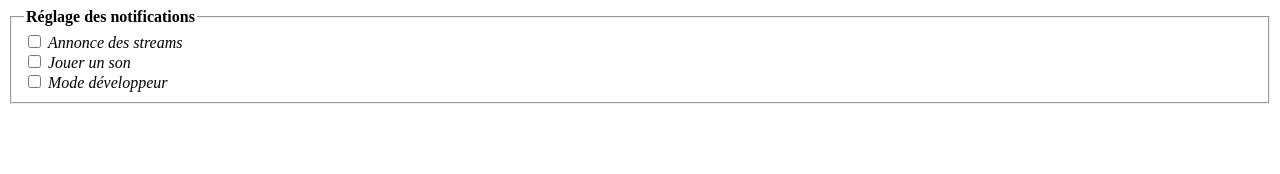
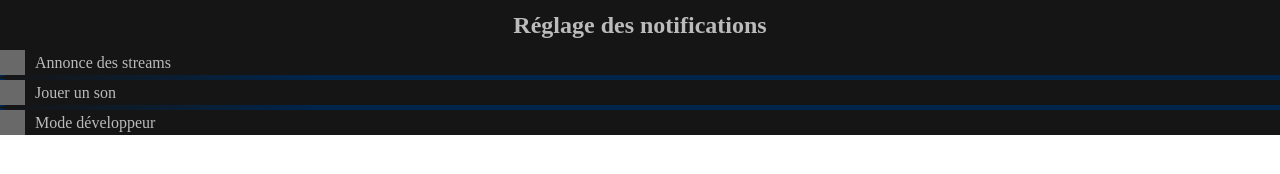
Before and after one commit to devleesch001/Squntt-Live-Notif, a browser extension: page views/options.html in a window 1280 px wide. Drawn offline with Linux system fonts and the light colour scheme.

Commit message:
option design

```diff
--- a/assets/js/options.js
+++ b/assets/js/options.js
@@ -9,11 +9,9 @@ window.onload = function () {
     $(document).ready(function () {
 
         if ($('#devMode').is(':checked')) {
-            $("#testSound").show();
-            $("#testNotify").show();
+            $("#displayDevMode").show();
         } else {
-            $("#testSound").hide();
-            $("#testNotify").hide();
+            $("#displayDevMode").hide();
         }
 
 
@@ -35,11 +33,9 @@ window.onload = function () {
             });
 
             if (checked) {
-                $("#testSound").show();
-                $("#testNotify").show();
+                $("#displayDevMode").show();
             } else {
-                $("#testSound").hide();
-                $("#testNotify").hide();
+                $("#displayDevMode").hide();
             }
         });
 
--- /dev/null
+++ b/views/options.css
@@ -0,0 +1,108 @@
+body{
+    margin: 0px;
+}
+
+/* Customize the label (the container) */
+.form-switch {
+    display: block;
+    position: relative;
+    padding-left: 35px;
+    cursor: pointer;
+    font-size: 16px;
+    -webkit-user-select: none;
+    -moz-user-select: none;
+    -ms-user-select: none;
+    user-select: none;
+}
+
+/* Hide the browser's default checkbox */
+.form-switch input {
+    position: absolute;
+    opacity: 0;
+    cursor: pointer;
+    height: 0;
+    width: 0;
+}
+
+/* Create a custom checkbox */
+.checkmark {
+    position: absolute;
+    top: 0;
+    left: 0;
+    height: 25px;
+    width: 25px;
+    background-color: #696969;
+}
+
+/* On mouse-over, add a grey background color */
+.form-switch:hover input ~ .checkmark {
+    background-color: #4b4b4b;
+}
+
+/* When the checkbox is checked, add a blue background */
+.form-switch input:checked ~ .checkmark {
+    background-color: #2196f3;
+}
+
+/* Create the checkmark/indicator (hidden when not checked) */
+.checkmark:after {
+    content: "";
+    position: absolute;
+    display: none;
+}
+
+/* Show the checkmark when checked */
+.form-switch input:checked ~ .checkmark:after {
+    display: block;
+}
+
+/* Style the checkmark/indicator */
+.form-switch .checkmark:after {
+    left: 9px;
+    top: 5px;
+    width: 5px;
+    height: 10px;
+    border: solid white;
+    border-width: 0 3px 3px 0;
+    -webkit-transform: rotate(45deg);
+    -ms-transform: rotate(45deg);
+    transform: rotate(45deg);
+}
+
+.row{
+    height: 25px;
+    line-height: 25px;
+    position: relative;
+    background-color: #151515;
+}
+
+hr{
+    display: block;
+    border: none;
+    height: 5px;
+    margin: 0;
+    background: -webkit-gradient(radial, 0% 50%, 0, 40% 50%, 200, from(#151515), to(transparent)) #00244a;
+}
+
+
+p{
+    color: #bbb;
+    margin: 0px;
+}
+
+h2{
+    text-align: center;
+    color: #bbb;
+    margin: 0px;
+    height: 50px;
+    line-height: 50px;
+    position: relative;
+    background-color: #151515;
+}
+
+br{
+    height: 25px;
+    line-height: 25px;
+    position: relative;
+    background-color: #151515;
+}
--- a/views/options.html
+++ b/views/options.html
@@ -3,7 +3,7 @@
 
 <head>
     <meta charset="utf-8">
-    <link rel="stylesheet" type="text/css" href="../assets/css/options.css">
+    <link rel="stylesheet" type="text/css" href="options.css">
 
     <script src="../assets/js/jquery.js"></script>
     <script src="../init.js"></script>
@@ -11,39 +11,38 @@
     <script src="../assets/js/options.js"></script>
 </head>
 <body>
-<fieldset>
-    <legend>
-        <b>Réglage des notifications</b>
-    </legend>
 
+<h2>Réglage des notifications</h2>
+
+<div class="row">
     <label class="form-switch">
+        <p>Annonce des streams</p>
         <input type="checkbox" id="streamsNotify">
-        <i></i>
-        <em>Annonce des streams</em>
+        <span class="checkmark"></span>
     </label>
-    <br>
+</div>
+<hr>
+<div class="row">
     <label class="form-switch">
+        <p>Jouer un son</p>
         <input type="checkbox" id="playSound">
-        <i></i>
-        <em>Jouer un son</em>
+        <span class="checkmark"></span>
     </label>
-    <br>
+</div>
+<hr>
+<div class="row">
     <label class="form-switch">
+        <p>Mode développeur</p>
         <input type="checkbox" id="devMode">
-        <i></i>
-        <em>Mode développeur</em>
+        <span class="checkmark"></span>
     </label>
+</div>
 
-    <br>
-
-    <div>
-        <button type="button" id="testSound">Test de son</button>
-    </div>
-
-    <div>
-        <button id="testNotify">Test de Notification</button>
-    </div>
-</fieldset>
+<div id="displayDevMode">
+    <hr>
+    <button type="button" id="testSound">Test de son</button>
+    <button id="testNotify">Test de Notification</button>
+</div>
 
 </body>
 
```
Also changed, not shown: views/popup.css (+0 -11 lines), manifest.json.
